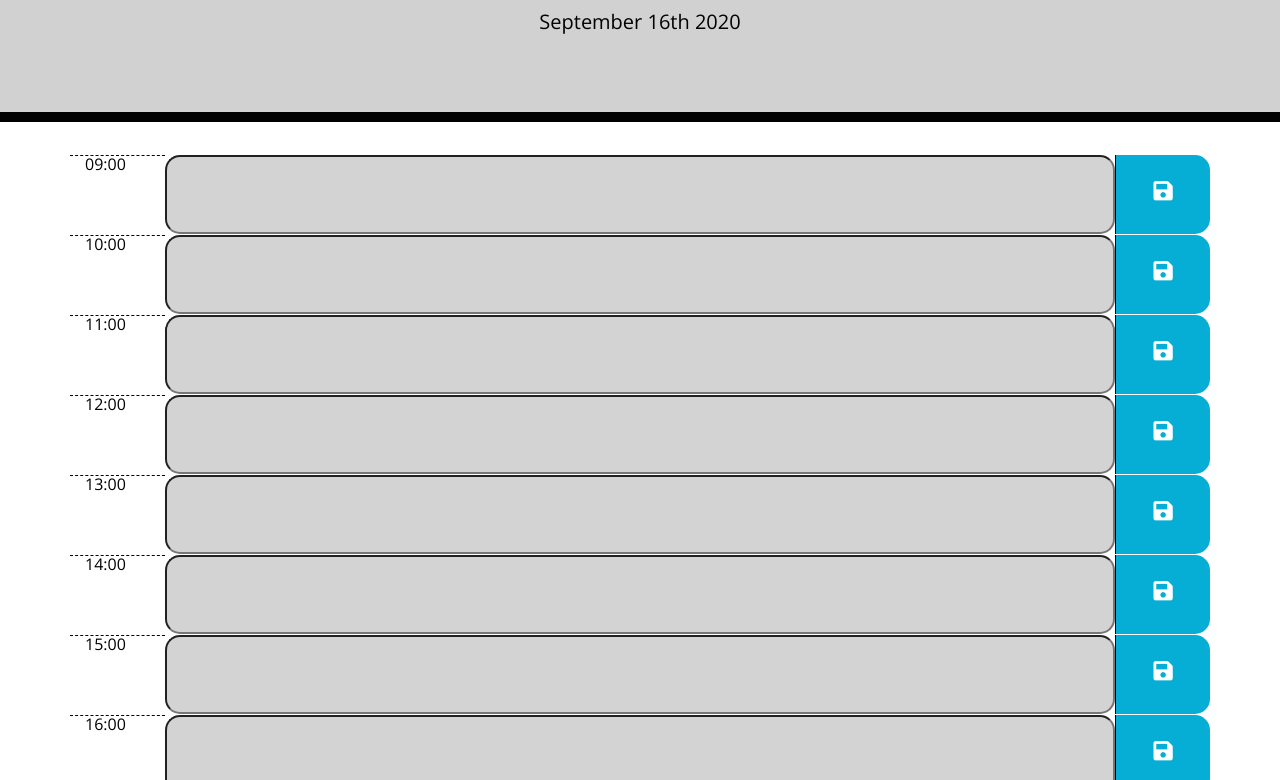
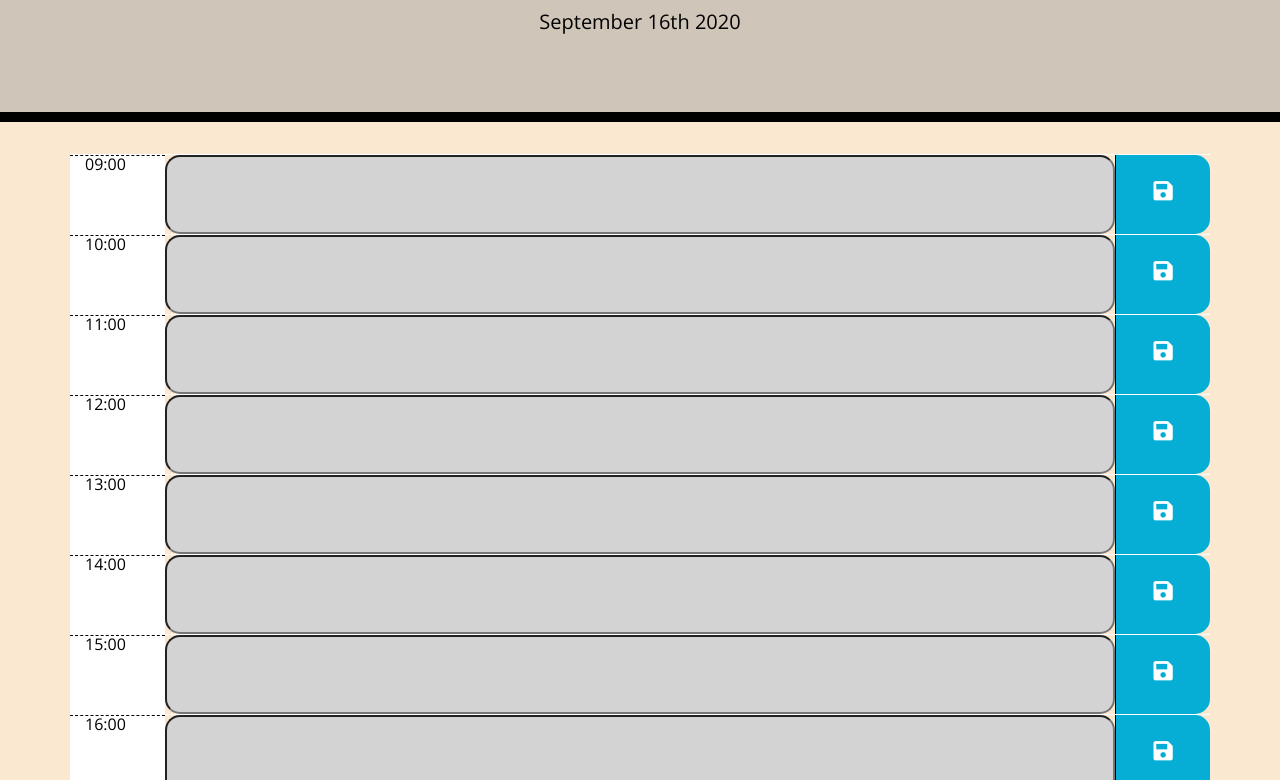
Before and after one commit to BrockBatBlue/Work_Day_Scheduler, a plain HTML site: page index.html in a window 1280 px wide. Shown: the part 182-962 px from the top of the page. Drawn offline with nearby package versions, Linux system fonts and the light colour scheme.

Commit message:
added styles to the page body

```diff
--- a/style.css
+++ b/style.css
@@ -2,6 +2,7 @@ body {
   font-family: "Open Sans", sans-serif;
   font-size: 16px;
   line-height: 1;
+  background-color: rgba(248, 206, 151, 0.452);
 }
 
 textarea {
```
